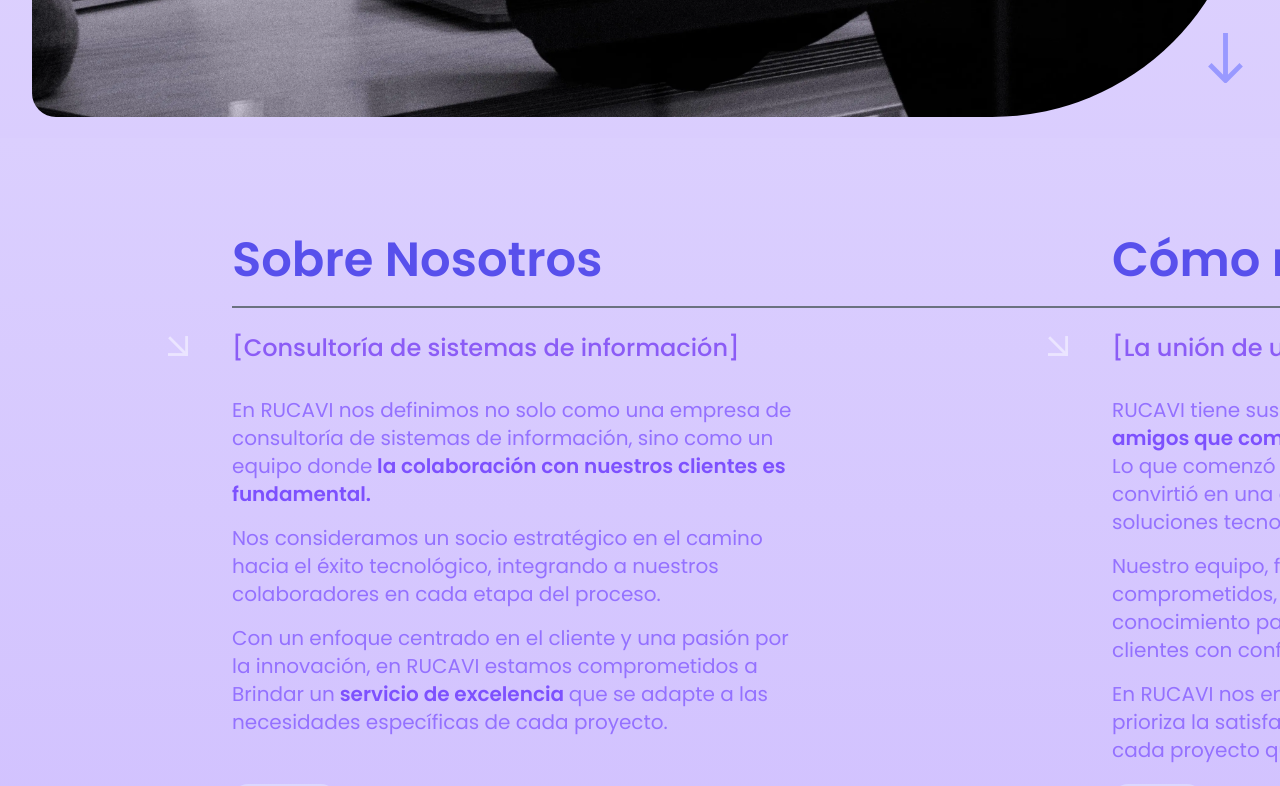
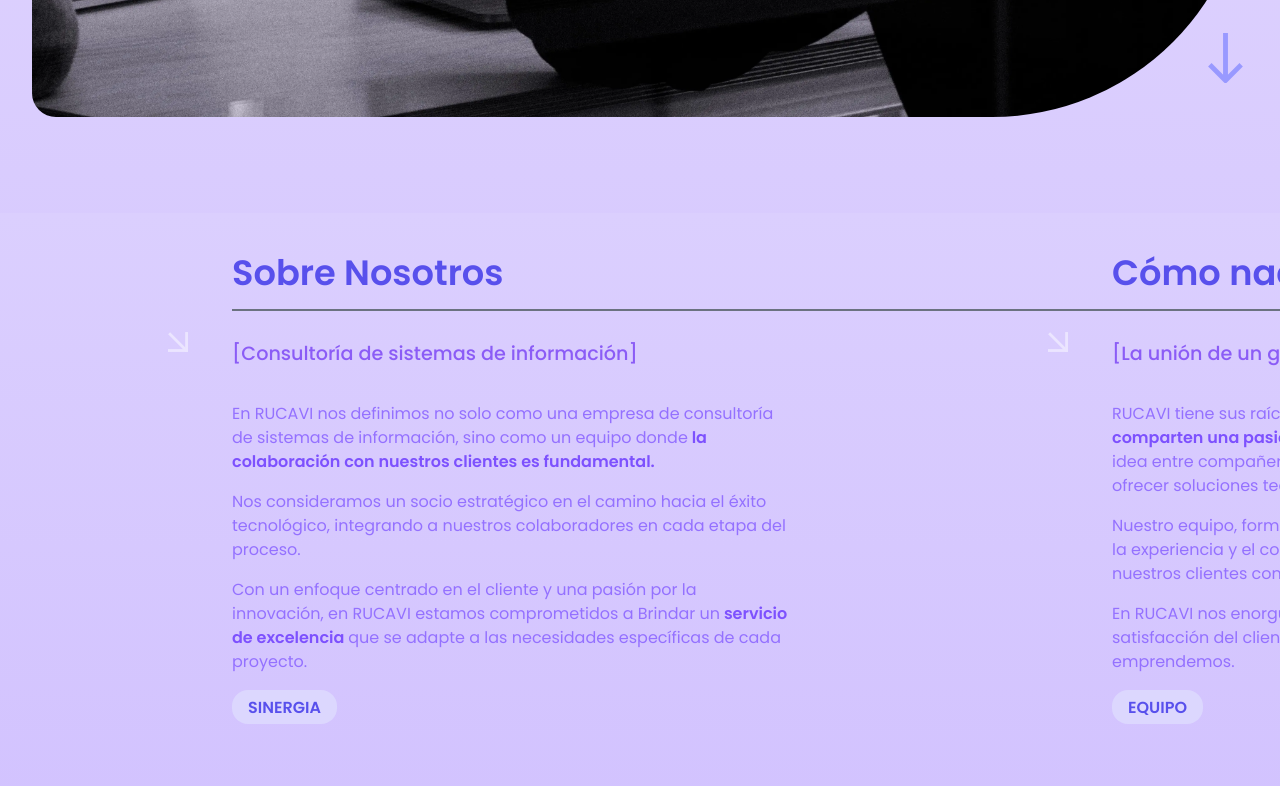
Before and after one commit to PabloFabbian/Rucavi-LandingPage, a React (Vite) app: page / in a window 1280 px wide. Shown: the part 680-1466 px from the top of the page. Built offline with nearby package versions, Linux system fonts and the light colour scheme.

Commit message:
Hero, About and Techstack Laptop display update

```diff
--- a/src/components/About.jsx
+++ b/src/components/About.jsx
@@ -133,21 +133,21 @@
     );
 
     return (
-        <div className="AboutContainer overflow-hidden relative sm:pt-[60px] pl-1 sm:pl-14 -mt-32 sm:-mt-20" id="AboutUs" ref={containerRef}>
-            <div ref={lineRef} className="sticky top-[7.8rem] md:top-[9rem] lg:top-[10.5rem] left-0 w-[calc(21.5rem*3)] lg:w-[calc(48.5rem*3)] h-0.5 bg-gray-500 ml-6 md:ml-10 lg:ml-44"></div>
+        <div className="BiggerAboutContainer overflow-hidden relative sm:pt-[60px] pl-1 sm:pl-14 -mt-32 sm:-mt-20" id="AboutUs" ref={containerRef}>
+            <div ref={lineRef} className="AboutDivider sticky top-[7.8rem] md:top-[9rem] lg:top-[10.5rem] left-0 w-[calc(21.5rem*3)] lg:w-[calc(48.5rem*3)] h-0.5 bg-gray-500 ml-6 md:ml-10 lg:ml-44"></div>
 
-            <div className="flex pt-16 pb-10 md:py-14 lg:py-20 md:px-10 lg:px-44 w-full space-x-4 sm:space-x-80">
+            <div className="AboutContainer flex pt-16 pb-10 md:py-14 lg:py-20 md:px-10 lg:px-44 w-full space-x-4 sm:space-x-80">
                 <section className="sections py-4 px-5 sm:px-0 mx-0 sm:mx-0 min-w-[100vw] md:min-w-[35rem]" ref={(el) => (sectionsRef.current[0] = el)}>
-                    <h1 className="text-3xl md:text-5xl text-indigo-600 font-semibold -mb-5 sm:mb-5">Sobre Nosotros</h1>
-                    <div className="text-[#9471FF] mt-12">
+                    <h1 className="AboutTitles text-3xl md:text-5xl text-indigo-600 font-semibold -mb-5 sm:mb-5">Sobre Nosotros</h1>
+                    <div className="TextContainer1 text-[#9471FF] mt-12">
                         <img src={WhiteArrowIcon} className="absolute left-1 md:-left-16 top-[5.4rem] md:top-[7.3rem] h-3 w-3 sm:h-5 sm:w-5" />
-                        <h2 className="text-base md:text-2xl font-medium text-violet-500 mb-4 sm:mb-8">[Consultoría de sistemas de información]</h2>
-                        <p className="mb-4 text-sm md:text-xl">
+                        <h2 className="AboutSub text-base md:text-2xl font-medium text-violet-500 mb-4 sm:mb-8">[Consultoría de sistemas de información]</h2>
+                        <p className="AboutText mb-4 text-sm md:text-xl">
                             En RUCAVI nos definimos no solo como una empresa de consultoría de sistemas de información, sino como un equipo donde
                             <span className="font-semibold text-[#7D51FE]"> la colaboración con nuestros clientes es fundamental.</span>
                         </p>
-                        <p className="mb-4 text-sm md:text-xl">Nos consideramos un socio estratégico en el camino hacia el éxito tecnológico, integrando a nuestros colaboradores en cada etapa del proceso.</p>
-                        <p className="mb-4 text-sm md:text-xl">
+                        <p className="AboutText mb-4 text-sm md:text-xl">Nos consideramos un socio estratégico en el camino hacia el éxito tecnológico, integrando a nuestros colaboradores en cada etapa del proceso.</p>
+                        <p className="AboutText mb-4 text-sm md:text-xl">
                             Con un enfoque centrado en el cliente y una pasión por la innovación, en RUCAVI estamos comprometidos a Brindar un
                             <span className="font-semibold text-[#7D51FE]"> servicio de excelencia </span>
                             que se adapte a las necesidades específicas de cada proyecto.
@@ -156,33 +156,33 @@
                     <SmallButton>SINERGIA</SmallButton>
                 </section>
                 <section className="sections py-4 px-5 sm:px-0 mx-6 sm:mx-0 min-w-[100vw] md:min-w-[35rem]" ref={(el) => (sectionsRef.current[1] = el)}>
-                    <h1 className="text-3xl md:text-5xl text-indigo-600 font-semibold -mb-5 sm:mb-5 whitespace-nowrap">Cómo nace la empresa</h1>
-                    <div className="text-[#9471FF] mt-12 -mb-7">
+                    <h1 className="AboutTitles text-3xl md:text-5xl text-indigo-600 font-semibold -mb-5 sm:mb-5 whitespace-nowrap">Cómo nace la empresa</h1>
+                    <div className="TextContainer2 text-[#9471FF] mt-12 -mb-7">
                         <img src={WhiteArrowIcon} className="absolute left-1 md:-left-16 top-[5.4rem] md:top-[7.3rem] h-3 w-3 sm:h-5 sm:w-5" />
-                        <h2 className="text-base md:text-2xl font-medium text-violet-500 mb-4 sm:mb-8">[La unión de un grupo]</h2>
-                        <p className="mb-4 text-sm md:text-xl">
+                        <h2 className="AboutSub text-base md:text-2xl font-medium text-violet-500 mb-4 sm:mb-8">[La unión de un grupo]</h2>
+                        <p className="AboutText mb-4 text-sm md:text-xl">
                             RUCAVI tiene sus raíces en la unión de un
                             <span className="font-semibold text-[#7D51FE]"> grupo de amigos que comparten una pasión por la tecnología. </span>
                             Lo que comenzó como una idea entre compañeros se convirtió en una empresa dedicada a ofrecer soluciones tecnológicas confiables y efectivas.
                         </p>
-                        <p className="mb-4 text-sm md:text-xl">Nuestro equipo, formado por profesionales comprometidos, combina la experiencia y el conocimiento para abordar los desafíos de nuestros clientes con confianza y diligencia.</p>
-                        <p className="mb-4 text-sm md:text-xl">En RUCAVI nos enorgullece contar con un equipo que prioriza la satisfacción del cliente y la excelencia en cada proyecto que emprendemos.</p>
+                        <p className="AboutText mb-4 text-sm md:text-xl">Nuestro equipo, formado por profesionales comprometidos, combina la experiencia y el conocimiento para abordar los desafíos de nuestros clientes con confianza y diligencia.</p>
+                        <p className="AboutText mb-4 text-sm md:text-xl">En RUCAVI nos enorgullece contar con un equipo que prioriza la satisfacción del cliente y la excelencia en cada proyecto que emprendemos.</p>
                     </div>
                     <SmallButton>EQUIPO</SmallButton>
-                    <img src={VioletArrowIcon} className="VioletArrow absolute sticky -left-[6rem] md:left-[33rem] top-[28.5rem] md:top-[38rem] h-12 w-12" />
+                    <img src={VioletArrowIcon} className="VioletArrow absolute -left-[6rem] md:left-[32.9rem] top-[28.5rem] md:top-[37.8rem] h-12 w-12" />
                 </section>
                 <section className="sections py-4 px-5 sm:px-0 mx-0 sm:mx-0 min-w-[100vw] md:min-w-[35rem]" ref={(el) => (sectionsRef.current[2] = el)}>
-                    <h1 className="text-3xl md:text-5xl text-indigo-600 font-semibold -ml-4 sm:-ml-7 -mb-5 sm:mb-5 whitespace-nowrap">¿Qué es lo que hacemos?</h1>
-                    <div className="text-[#9471FF] mt-12 sm:-mb-7">
+                    <h1 className="AboutTitles text-3xl md:text-5xl text-indigo-600 font-semibold -ml-4 sm:-ml-7 -mb-5 sm:mb-5 whitespace-nowrap">¿Qué es lo que hacemos?</h1>
+                    <div className="TextContainer3 text-[#9471FF] mt-12 sm:-mb-7">
                         <img src={WhiteArrowIcon} className="absolute left-1 md:-left-16 top-[5.4rem] md:top-[7.3rem] h-3 w-3 sm:h-5 sm:w-5" />
-                        <h2 className="text-base md:text-2xl font-medium text-violet-500 mb-4 sm:mb-8">[Desarrollo de soluciones tecnológicas]</h2>
-                        <p className="mb-4 text-sm md:text-xl">Nuestro objetivo en RUCAVI es desarrollar soluciones tecnológicas de vanguardia que desafíen los límites y potencien el crecimiento empresarial.</p>
-                        <p className="mb-4 text-sm md:text-xl">
+                        <h2 className="AboutSub text-base md:text-2xl font-medium text-violet-500 mb-4 sm:mb-8">[Desarrollo de soluciones tecnológicas]</h2>
+                        <p className="AboutText mb-4 text-sm md:text-xl">Nuestro objetivo en RUCAVI es desarrollar soluciones tecnológicas de vanguardia que desafíen los límites y potencien el crecimiento empresarial.</p>
+                        <p className="AboutText mb-4 text-sm md:text-xl">
                             Nuestro equipo de profesionales trabaja incansablemente para brindar
                             <span className="font-semibold text-[#7D51FE]"> un servicio excepcional que se adapte a las necesidades únicas de cada cliente</span>
                             , ya sea a través del desarrollo de software personalizado, consultoría tecnológica o soluciones integradas.
                         </p>
-                        <p className="mb-4 text-sm md:text-xl">En RUCAVI, cada proyecto es una oportunidad para demostrar nuestra dedicación a la innovación y la excelencia.</p>
+                        <p className="AboutText mb-4 text-sm md:text-xl">En RUCAVI, cada proyecto es una oportunidad para demostrar nuestra dedicación a la innovación y la excelencia.</p>
                     </div>
                     <SmallButton>SOLUCIONES</SmallButton>
                 </section>
--- a/src/components/Hero.jsx
+++ b/src/components/Hero.jsx
@@ -15,23 +15,23 @@
 
     return (
         <div className='px-3 sm:px-8 pb-4' id='Home'>
-            <div className="relative h-screen sm:h-screen z-20">
+            <div className="relative min-h-screen z-20">
                 <img
                     src={GrayBackground}
-                    className="absolute top-0 left-0 w-[100%] h-[86%] sm:h-[90%] object-cover
+                    className="absolute top-0 left-0 w-full h-[86%] sm:h-[90%] object-cover
                     rounded-tr-xl sm:rounded-tr-3xl rounded-tl-xl sm:rounded-tl-3xl rounded-bl-xl sm:rounded-bl-3xl rounded-br-5xl sm:rounded-br-7xl"
                     alt="Gray Background"
                 />
-                <header className="sticky z-10 flex flex-col items-left p-4 sm:p-[5.2rem]">
-                    <div className='mt-24 sm:mt-0 ml-1.5 sm:ml-0'>
-                        <h1 className="text-4xl sm:text-6xl font-semibold tracking-wide text-violet-100 fade-in fade-in-delay-1">Tu aliado estratégico</h1>
-                        <h1 className="text-4xl sm:text-6xl font-semibold tracking-wide text-violet-100 mb-4 sm:mb-8 fade-in fade-in-delay-1">en tecnología.</h1>
+                <header className="Title-sub sticky z-10 flex flex-col items-left p-4 sm:p-[5.2rem]">
+                    <div className="mt-24 sm:mt-0 ml-1.5 sm:ml-0">
+                        <h1 className="Title-1 text-4xl sm:text-6xl font-semibold tracking-wide text-violet-100 fade-in fade-in-delay-1">Tu aliado estratégico</h1>
+                        <h1 className="Title-2 text-4xl sm:text-6xl font-semibold tracking-wide text-violet-100 mb-4 sm:mb-8 fade-in fade-in-delay-1">en tecnología.</h1>
                     </div>
-                    <h3 className="text-xl sm:text-[2rem] font-[500] text-[#5C26FD] tracking-wide ml-1 -mt-52 sm:mt-0 fade-in fade-in-delay-1">Consultora IT.</h3>
+                    <h3 className="Sub text-xl sm:text-[2rem] font-[500] text-[#5C26FD] tracking-wide ml-1 -mt-52 sm:mt-0 fade-in fade-in-delay-1">Consultora IT.</h3>
                 </header>
                 <section className='HeroQuestion relative z-10 flex flex-col tracking-wide py-12 sm:py-24 pl-4 sm:pl-24 mt-64 sm:mt-0'>
-                    <h2 className='text-lg sm:text-3xl font-normal text-violet-100 fade-in fade-in-delay-2'>¿Buscas <span className='font-semibold'>soluciones</span> de alto</h2>
-                    <h2 className='text-lg sm:text-3xl font-normal text-violet-100 fade-in fade-in-delay-2'>impacto para tu negocio?</h2>
+                    <h2 className="HeroQuestion-1 text-lg sm:text-3xl font-normal text-violet-100 fade-in fade-in-delay-2">¿Buscas <span className='font-semibold'>soluciones</span> de alto</h2>
+                    <h2 className="HeroQuestion-2 text-lg sm:text-3xl font-normal text-violet-100 fade-in fade-in-delay-2">impacto para tu negocio?</h2>
                 </section>
                 <a href="#ContactUs" onClick={(e) => handleSmoothScroll(e, '#ContactUs')} className='ContactUs-button inline-flex relative z-10 flex ml-4 sm:m-24 bg-[#EBE5FF] text-indigo-600 rounded-full font-semibold text-lg sm:text-xl px-4 sm:px-6 py-1.5 fade-in-button transition transform hover:bg-purple-300'>Contactanos</a>
                 <div onClick={(e) => handleSmoothScroll(e, '#AboutUs')} className="Arrow absolute bottom-[5.9rem] sm:bottom-[7.2rem] right-0 z-10 hover:cursor-pointer">
--- a/src/components/Techstack.jsx
+++ b/src/components/Techstack.jsx
@@ -38,7 +38,7 @@
             </section>
 
             <div
-                className="rounded-b-3xl rounded-tr-none md:rounded-tr-3xl bg-[#EBE5FF]
+                className="TechnologiesContainer rounded-b-3xl rounded-tr-none md:rounded-tr-3xl bg-[#EBE5FF]
                 mx-4 sm:mx-8 px-0 md:px-[10px] py-0 md:py-16"
             >
                 <div className="carousel-wrapper pb-6 pt-4">
--- a/src/index.css
+++ b/src/index.css
@@ -257,9 +257,7 @@
   }
 }
 
-@media (min-width: 500px) and (max-width: 1025px) {}
-
-@media (min-width: 1025px) and (max-width: 1600px) {
+@media (min-width: 500px) and (max-width: 1600px) {
 
   /*------------------------- Hero Header --------------------------*/
   .HeroQuestion {
@@ -272,9 +270,44 @@
   }
 
   /*------------------------- About Us --------------------------*/
+  .BiggerAboutContainer {
+    padding-top: 0rem !important;
+    margin-top: 0rem !important;
+  }
+
   .AboutContainer {
     padding-top: 0rem !important;
-    margin-top: -4.7rem !important;
+  }
+
+  .AboutTitles {
+    font-size: 2.2rem !important;
+    margin-top: 1.5rem !important;
+    margin-bottom: 0rem !important;
+  }
+
+  .AboutDivider {
+    top: 6rem !important;
+  }
+
+  .AboutSub {
+    font-size: 1.2rem !important;
+  }
+
+  .TextContainer1 {
+    margin-bottom: -2rem !important;
+  }
+
+  .TextContainer2 {
+    margin-bottom: -2rem !important;
+  }
+
+  .TextContainer3 {
+    margin-bottom: -0.5rem !important;
+  }
+
+  .AboutText {
+    font-size: 1rem !important;
+    line-height: 1.5rem !important;
   }
 
   .SectionButtons {
@@ -292,8 +325,17 @@
 
   /*-------------------------- Tech Stack -------------------------*/
   .TechTitle {
-    font-size: 2.4rem !important;
+    font-size: 2.35rem !important;
+    padding-inline: 2rem;
     font-weight: 600;
+  }
+
+  .folderGradient p {
+    font-size: 1.3rem;
+  }
+
+  .TechnologiesContainer {
+    padding-block: 2rem !important;
   }
 
   /*------------------------- Why Rucavi --------------------------*/
```
